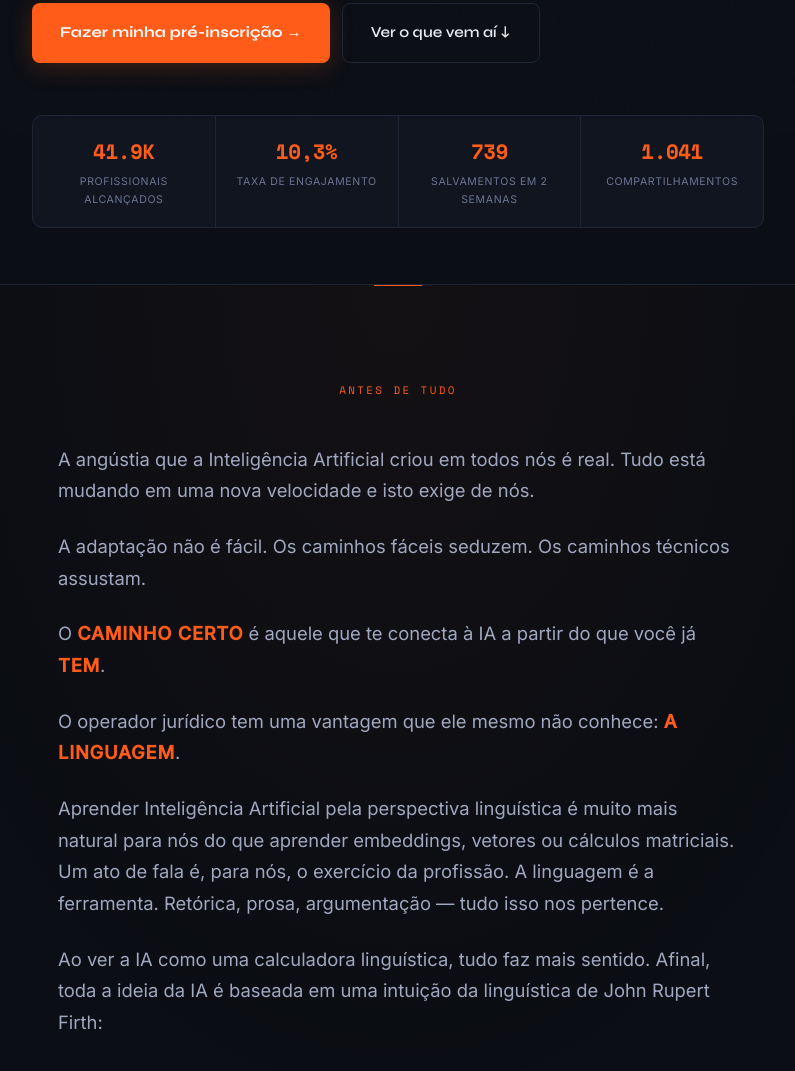
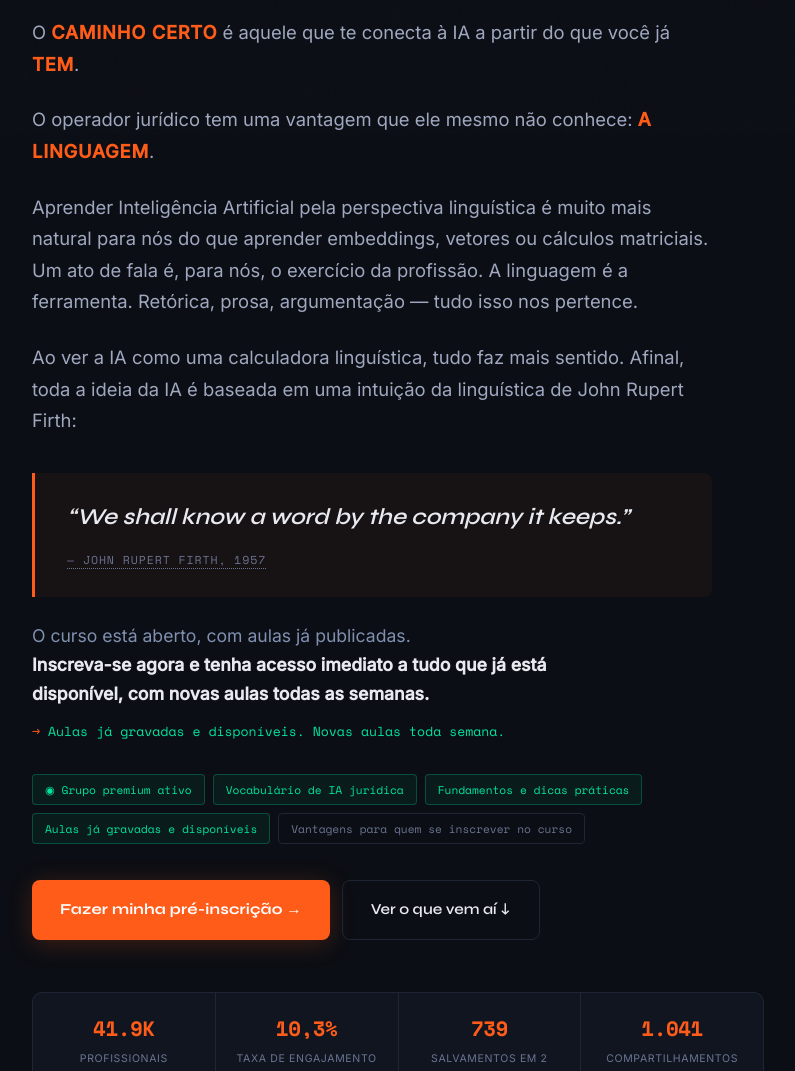
Before and after one commit to pbms01/ia-juridica-por-dentro-2026, a website: page index.html in a window 1280 px wide. Shown: the part 666-1737 px from the top of the page, without its empty margins (242-1037 px from the left). Drawn offline with nearby package versions, Linux system fonts and the light colour scheme.

Commit message:
Move manifesto para dentro do hero, imediatamente abaixo do h1
Implementação: o manifesto vira um bloco inline (.manifesto.inline)
posicionado entre o h1 e o hero-sub, em vez de section separada
após o hero. Variante .inline remove o padding vertical excessivo
e o background radial decorativo da section original — o bloco
herda o contexto visual do hero.

Justificativa: Pedro pediu o manifesto 'no topo, abaixo só do
título IA jurídica por Dentro'. Posicionamento literal: a primeira
coisa que o leitor vê após o h1 é o argumento conceitual
('A LINGUAGEM como vantagem do jurídico'), antes mesmo do
subtitle, pills, CTAs e stats. O hero fica longo verticalmente,
mas a jornada de leitura ganha coerência narrativa.

```diff
--- a/index.html
+++ b/index.html
@@ -153,6 +153,10 @@ nav{padding:20px 24px;display:flex;align-items:center;justify-content:space-betw
 .manifesto-quote-author a{color:inherit;text-decoration:none;border-bottom:1px dotted var(--muted)}
 .manifesto-quote-author a:hover{color:var(--accent);border-bottom-color:var(--accent)}
 @media (max-width:720px){.manifesto{padding:64px 0 56px}.manifesto-text{font-size:1.04rem}.manifesto-quote{font-size:1.16rem;padding:22px 24px}}
+.manifesto.inline{padding:36px 0 24px;background:none}
+.manifesto.inline::before{display:none}
+.manifesto.inline .manifesto-text,.manifesto.inline .manifesto-quote{margin-left:0}
+.manifesto.inline + .hero-sub{margin-top:0}
 
 /* TERMINAL */
 .terminal-wrap{background:#080b10;border:1px solid var(--border);border-radius:12px;overflow:hidden;margin:36px 0;box-shadow:0 20px 60px rgba(0,0,0,.5)}
@@ -284,6 +288,23 @@ footer{padding:28px 24px;text-align:center;border-top:1px solid var(--border);fo
   <div class="wrap">
     <div class="hero-eyebrow">Curso aberto · Inscrições rolando</div>
     <h1 class="fade-up">IA Jurídica<br><em>por dentro.</em></h1>
+
+    <!-- MANIFESTO (inline, logo abaixo do título) -->
+    <div class="manifesto inline">
+      <span class="manifesto-eyebrow">Antes de tudo</span>
+      <div class="manifesto-text">
+        <p>A angústia que a Inteligência Artificial criou em todos nós é real. Tudo está mudando em uma nova velocidade e isto exige de nós.</p>
+        <p>A adaptação não é fácil. Os caminhos fáceis seduzem. Os caminhos técnicos assustam.</p>
+        <p>O <span class="manifesto-emph">CAMINHO CERTO</span> é aquele que te conecta à IA a partir do que você já <span class="manifesto-emph">TEM</span>.</p>
+        <p>O operador jurídico tem uma vantagem que ele mesmo não conhece: <span class="manifesto-emph">A LINGUAGEM</span>.</p>
+        <p>Aprender Inteligência Artificial pela perspectiva linguística é muito mais natural para nós do que aprender embeddings, vetores ou cálculos matriciais. Um ato de fala é, para nós, o exercício da profissão. A linguagem é a ferramenta. Retórica, prosa, argumentação &mdash; tudo isso nos pertence.</p>
+        <p>Ao ver a IA como uma calculadora linguística, tudo faz mais sentido. Afinal, toda a ideia da IA é baseada em uma intuição da linguística de John Rupert Firth:</p>
+      </div>
+      <blockquote class="manifesto-quote">
+        &ldquo;We shall know a word by the company it keeps.&rdquo;
+        <span class="manifesto-quote-author"><a href="https://en.wikipedia.org/wiki/John_Rupert_Firth" target="_blank" rel="noopener noreferrer">&mdash; John Rupert Firth, 1957</a></span>
+      </blockquote>
+    </div>
     <p class="hero-sub fade-up">O curso está aberto, com aulas já publicadas.<br><strong>Inscreva-se agora e tenha acesso imediato a tudo que já está disponível, com novas aulas todas as semanas.</strong></p>
     <p class="hero-launch fade-up">Aulas já gravadas e disponíveis. Novas aulas toda semana.</p>
 
@@ -318,25 +339,6 @@ footer{padding:28px 24px;text-align:center;border-top:1px solid var(--border);fo
         <div class="stat-label">compartilhamentos</div>
       </div>
     </div>
-  </div>
-</section>
-
-<!-- MANIFESTO -->
-<section class="manifesto">
-  <div class="wrap">
-    <span class="manifesto-eyebrow">Antes de tudo</span>
-    <div class="manifesto-text">
-      <p>A angústia que a Inteligência Artificial criou em todos nós é real. Tudo está mudando em uma nova velocidade e isto exige de nós.</p>
-      <p>A adaptação não é fácil. Os caminhos fáceis seduzem. Os caminhos técnicos assustam.</p>
-      <p>O <span class="manifesto-emph">CAMINHO CERTO</span> é aquele que te conecta à IA a partir do que você já <span class="manifesto-emph">TEM</span>.</p>
-      <p>O operador jurídico tem uma vantagem que ele mesmo não conhece: <span class="manifesto-emph">A LINGUAGEM</span>.</p>
-      <p>Aprender Inteligência Artificial pela perspectiva linguística é muito mais natural para nós do que aprender embeddings, vetores ou cálculos matriciais. Um ato de fala é, para nós, o exercício da profissão. A linguagem é a ferramenta. Retórica, prosa, argumentação &mdash; tudo isso nos pertence.</p>
-      <p>Ao ver a IA como uma calculadora linguística, tudo faz mais sentido. Afinal, toda a ideia da IA é baseada em uma intuição da linguística de John Rupert Firth:</p>
-    </div>
-    <blockquote class="manifesto-quote">
-      &ldquo;We shall know a word by the company it keeps.&rdquo;
-      <span class="manifesto-quote-author"><a href="https://en.wikipedia.org/wiki/John_Rupert_Firth" target="_blank" rel="noopener noreferrer">&mdash; John Rupert Firth, 1957</a></span>
-    </blockquote>
   </div>
 </section>
 
```
